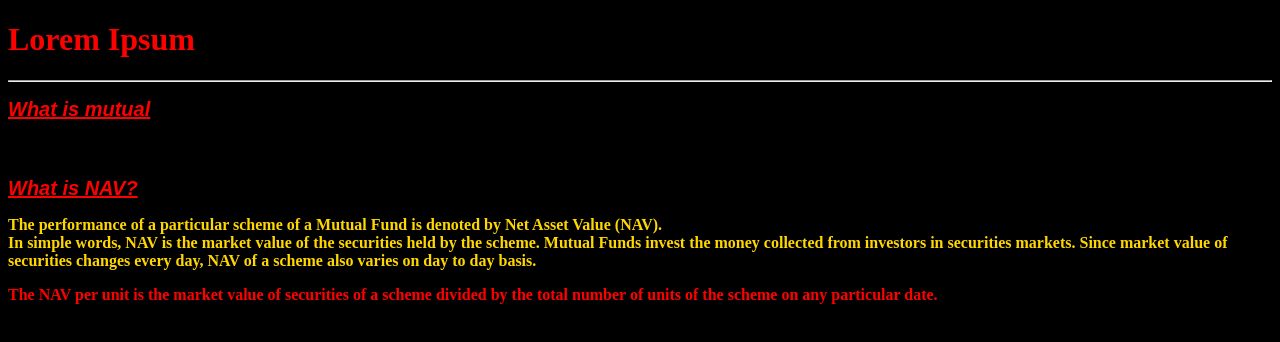
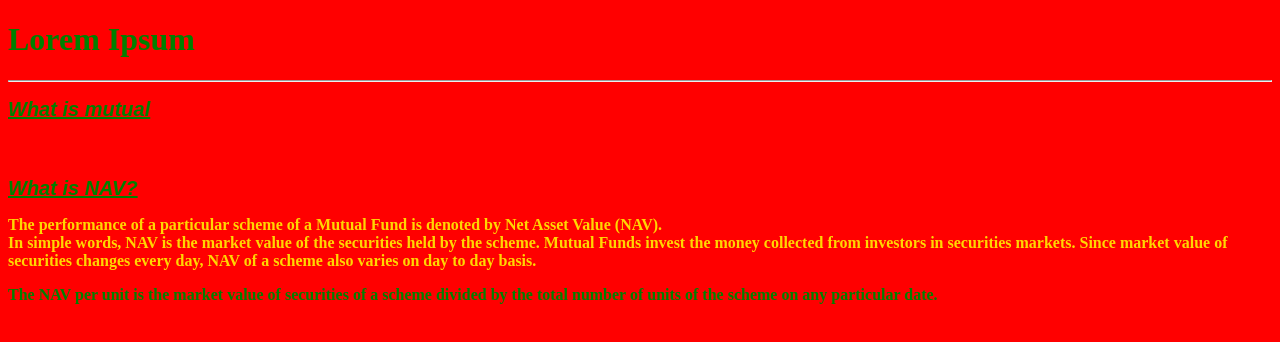
Before and after one commit to Parth730/assignment1, a plain HTML site: page Ques-1/question1.html in a window 1280 px wide. Drawn offline with Linux system fonts and the light colour scheme.

Commit message:
Update question1.html

```diff
--- a/Ques-1/question1.html
+++ b/Ques-1/question1.html
@@ -6,15 +6,15 @@
 	<style type="text/css">
 		blink
 		{
-			color: red;
+			color: green;
 		}
 		h1
 		{
-			color: red;
+			color: green;
 		}
 		h2
 		{
-			color: red;
+			color: green;
 			font-family: sans-serif;
 			font-size: 20px;
 		}
@@ -24,7 +24,7 @@
 		}
 	</style>
 </head>
-<body bgcolor="black">
+<body bgcolor="red">
 	<h1>Lorem Ipsum</h1>
 	<hr>
 	<div><h2><i><u>What is mutual </u></i></h2>
```
